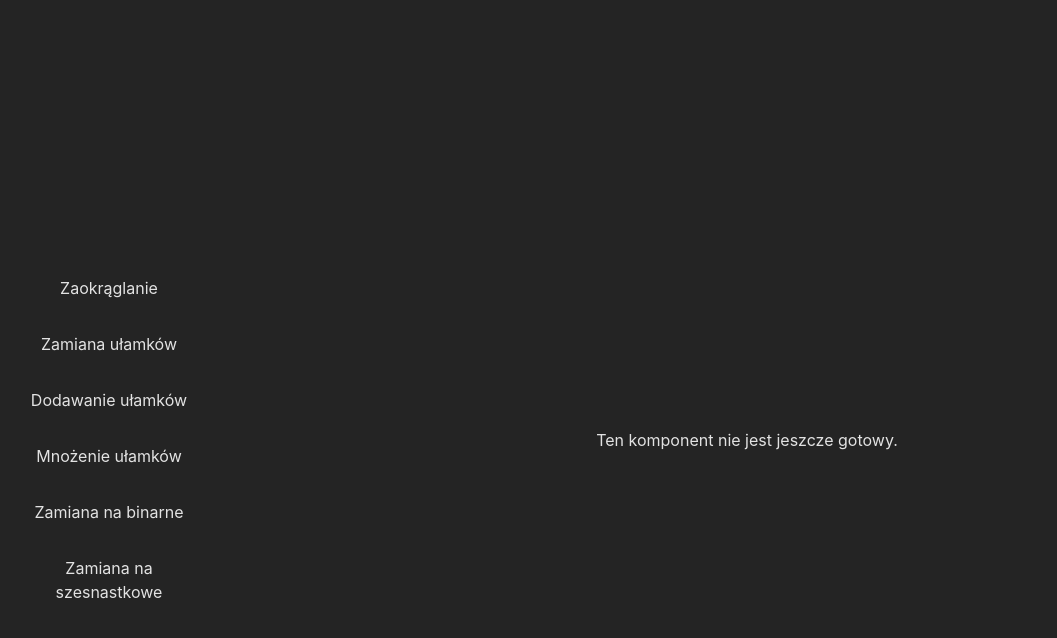
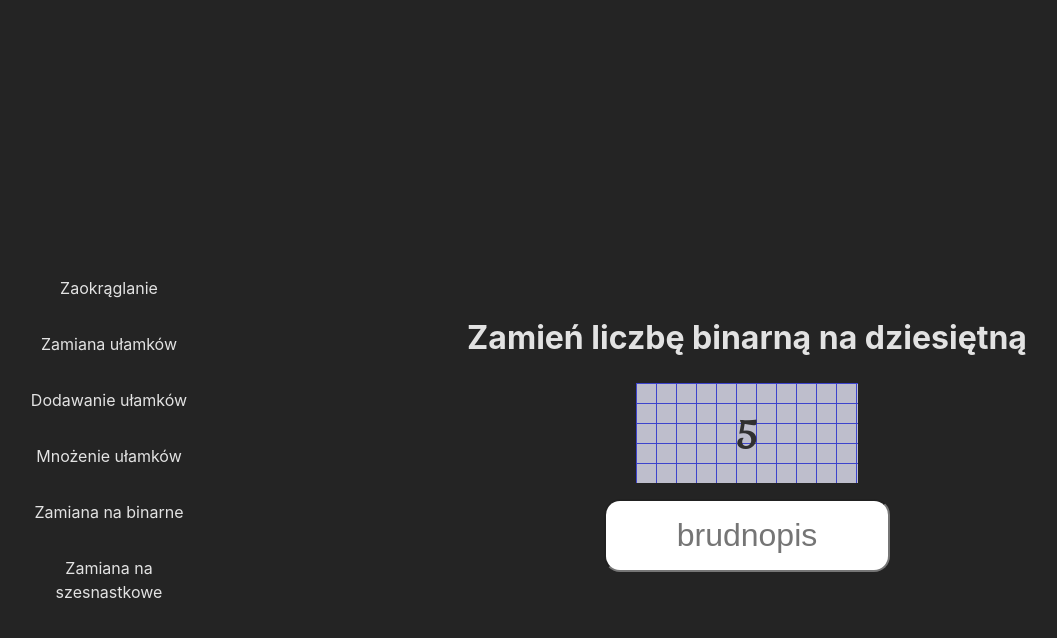
Before and after one commit to awnetcode/Math-quest, a React (Vite) app: page / in a window 1280 px wide. Both pictures are taken after a click on the item "Zamiana na binarne". Shown: the top 638 px of the page, without its empty margins (83-1140 px from the left). Built offline with nearby package versions, Linux system fonts and the light colour scheme.

Commit message:
binary-init

```diff
--- a/src/components/AddFractions.jsx
+++ b/src/components/AddFractions.jsx
@@ -1,6 +1,7 @@
 import '../styles/addFractions.css';
 import { useState, useEffect } from 'react';
 import MixedFraction from './DrawFraction';
+import Draft from './Draft';
 
 const AddFractions = () =>{
     const [fraction1, setFraction1] = useState(new MixedFraction());
@@ -8,17 +9,19 @@ const AddFractions = () =>{
     const [result, setResult] = useState(0);
     const [userAnswer, setUserAnswer] = useState('');
     const [message, setMessage] = useState('');
+    const [draftValue, setDraftValue] = useState('');
 
     // Funkcja do tworzenia nowych ułamków
     function createFraction() {
         const newFraction1 = new MixedFraction();
         const newFraction2 = new MixedFraction();
-        const sum = (newFraction1.toDecimal() + newFraction2.toDecimal()).toFixed(4);
+        const sum = (newFraction1.toDecimal() + newFraction2.toDecimal()).toFixed(2);
 
         //aktualizacja stanów zmiennych stanowych
         setFraction1(newFraction1);
         setFraction2(newFraction2);
         setResult(parseFloat(sum));
+        setDraftValue('');
     }
 
     useEffect(() => {
@@ -86,6 +89,7 @@ const AddFractions = () =>{
                 value={userAnswer}
                 onChange={handleInputChange}
             />
+            <Draft draftValue={draftValue} setDraftValue={setDraftValue}/>
             <div className="buttons-panel">
                 <button className='task-button' onClick={handleSubmit}>Sprawdź</button>
                 <button className='task-button' onClick={createFraction}>NEXT</button>
--- /dev/null
+++ b/src/components/Binary.jsx
@@ -0,0 +1,40 @@
+import { useState, useEffect } from "react";
+
+import Draft from "./Draft";
+
+const Binary = () =>{
+    const [loopCounter, setLoopCounter] = useState('');
+   // const [binaryString, setBinaryString] = useState('');
+   const [draftValue, setDraftValue] = useState('');
+
+    function binaryLenght(){
+        return Math.floor(Math.random()*7)+1
+    }
+
+ //funkcja do losowania liczby binarnej
+/*
+    function binaryValue(){
+        return Math.floor(Math.random());
+    }
+*/
+
+
+    useEffect(() => {
+       const lenght = binaryLenght(); //generuje losową wartość
+       setLoopCounter(lenght); //ustawienie jej jako stan
+    }, []);  // Pusty array dependency, aby wykonało się tylko raz po pierwszym renderze
+
+    return(
+        <>
+        <h1>Zamień liczbę binarną na dziesiętną</h1>
+        <div className="task-place">
+            <div className="fraction-place">
+            {loopCounter}
+            </div>
+        </div>
+        <Draft draftValue={draftValue} setDraftValue={setDraftValue}/>
+        </>
+    )
+}
+
+export default Binary;
--- a/src/components/Content.jsx
+++ b/src/components/Content.jsx
@@ -3,6 +3,7 @@ import Round from './Round';
 import ChangeFraction from './ChangeFraction';
 import AddFractions from './AddFractions';
 import MultiplyFractions from './MultiplyFractions';
+import Binary from './Binary';
 
 // eslint-disable-next-line react/prop-types
 const Content = ({activeProp})=>{
@@ -26,7 +27,7 @@ const Content = ({activeProp})=>{
             break;
 
         case 'bin':
-            content = 'Ten komponent nie jest jeszcze gotowy.'
+            content = <Binary/>
             break;
 
         case 'hex':
--- a/src/components/MultiplyFractions.jsx
+++ b/src/components/MultiplyFractions.jsx
@@ -2,6 +2,7 @@ import '../styles/multiplyFractions.css';
 import { useState, useEffect } from 'react';
 
 import MixedFraction from './DrawFraction';
+import Draft from './Draft';
 
 const MultiplyFractions = () =>{
 
@@ -10,12 +11,13 @@ const MultiplyFractions = () =>{
     const [result, setResult] = useState(0);
     const [userAnswer, setUserAnswer] = useState('');
     const [message, setMessage] = useState('');
+    const [draftValue, setDraftValue] = useState('');
 
     // Funkcja do tworzenia nowych ułamków
     function createFraction() {
         const newFraction1 = new MixedFraction();
         const newFraction2 = new MixedFraction();
-        const product = (newFraction1.toDecimal() * newFraction2.toDecimal()).toFixed(4);
+        const product = (newFraction1.toDecimal() * newFraction2.toDecimal()).toFixed(2);
 
         //aktualizacja stanów zmiennych stanowych
         setFraction1(newFraction1);
@@ -88,6 +90,7 @@ const MultiplyFractions = () =>{
                 value={userAnswer}
                 onChange={handleInputChange}
             />
+            <Draft draftValue={draftValue} setDraftValue={setDraftValue}/>
             <div className="buttons-panel">
                 <button className='task-button' onClick={handleSubmit}>Sprawdź</button>
                 <button className='task-button' onClick={createFraction}>NEXT</button>
```
